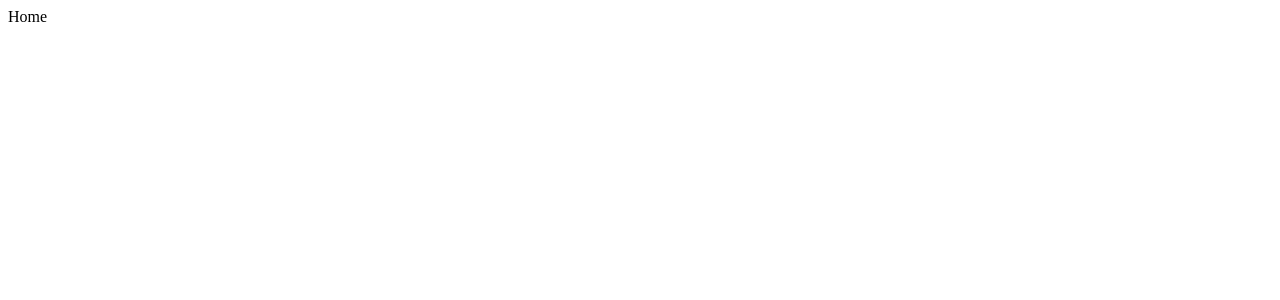
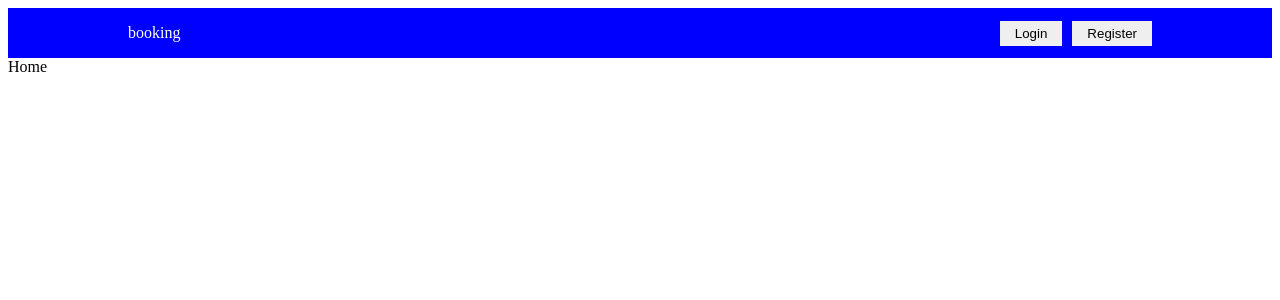
Before and after one commit to perassijulian/booking, a React (Create React App) app in the folder client/: page / in a window 1280 px wide. Shown: the top 300 px of the page. Built offline with nearby package versions, Linux system fonts and the light colour scheme.

Commit message:
basic navbar

```diff
--- a/client/src/App.js
+++ b/client/src/App.js
@@ -3,6 +3,7 @@ import {
   Routes,
   Route,
 } from "react-router-dom";
+import Navbar from "./components/navbar/Navbar";
 import Home from "./pages/home/Home";
 import Hotel from "./pages/hotel/Hotel";
 import List from "./pages/list/List";
@@ -10,6 +11,7 @@ import List from "./pages/list/List";
 function App() {
   return (
     <BrowserRouter>
+      <Navbar />
       <Routes>
         <Route path="/" element={<Home />} />
         <Route path="/hotels" element={<List />} />
--- /dev/null
+++ b/client/src/components/navbar/Navbar.jsx
@@ -0,0 +1,17 @@
+import './navbar.css';
+
+const Navbar = () => {
+  return (
+    <div className='navbar'>
+        <div className='navbarContainer'>
+            <span className='logo'>booking</span>
+            <div className='navbarItems'>
+                <button className='navbarItem'>Login</button>
+                <button className='navbarItem'>Register</button>
+            </div>
+        </div>
+    </div>
+  )
+}
+
+export default Navbar
--- /dev/null
+++ b/client/src/components/navbar/navbar.css
@@ -0,0 +1,27 @@
+.navbar{
+    background-color: blue;
+    height: 50px;
+    width: 100%;
+    display: flex;
+    justify-content: center;
+}
+
+.navbarContainer{
+    width: 100%;
+    max-width: 1024px;
+    display: flex;
+    justify-content: space-between;
+    align-items: center;
+}
+
+.logo{
+    color: white;
+}
+
+.navbarItem{
+    margin-left: 10px;
+    border: none;
+    padding: 5px 15px;
+    cursor: pointer;
+
+}
```
